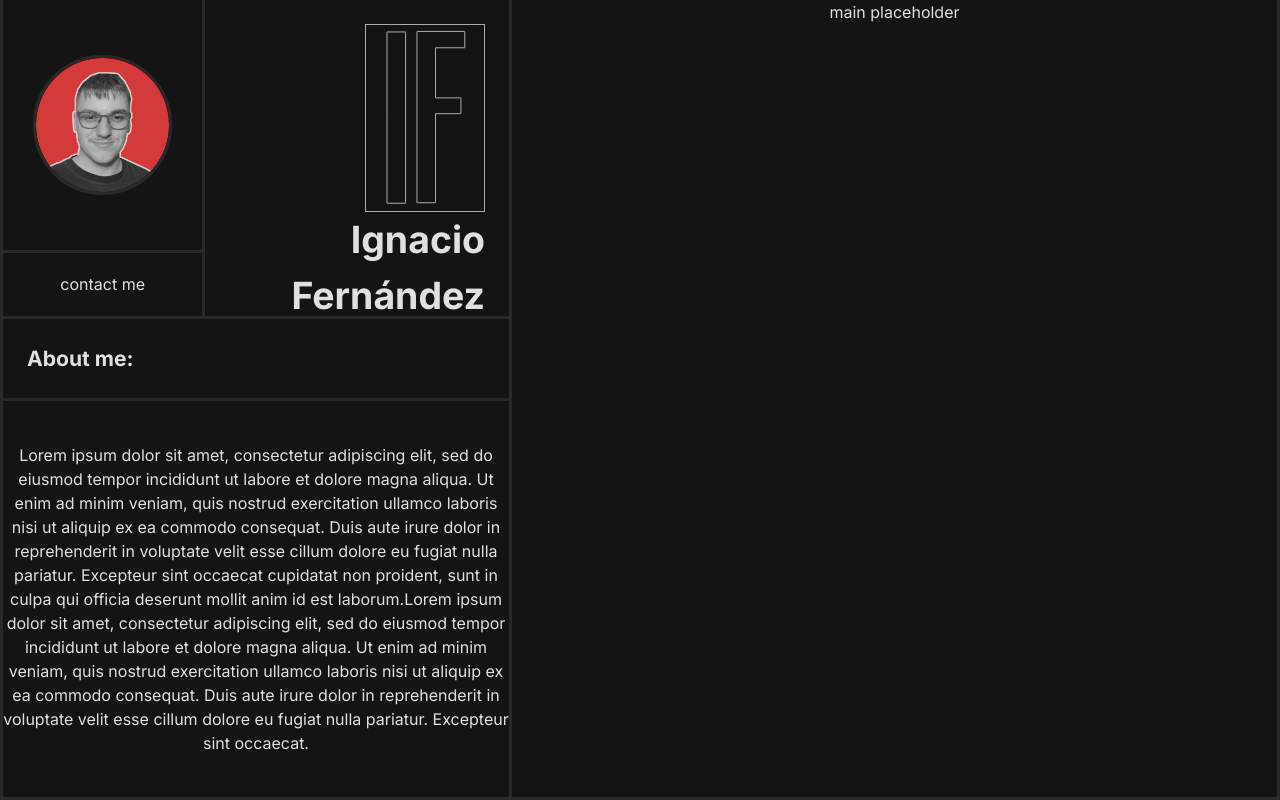
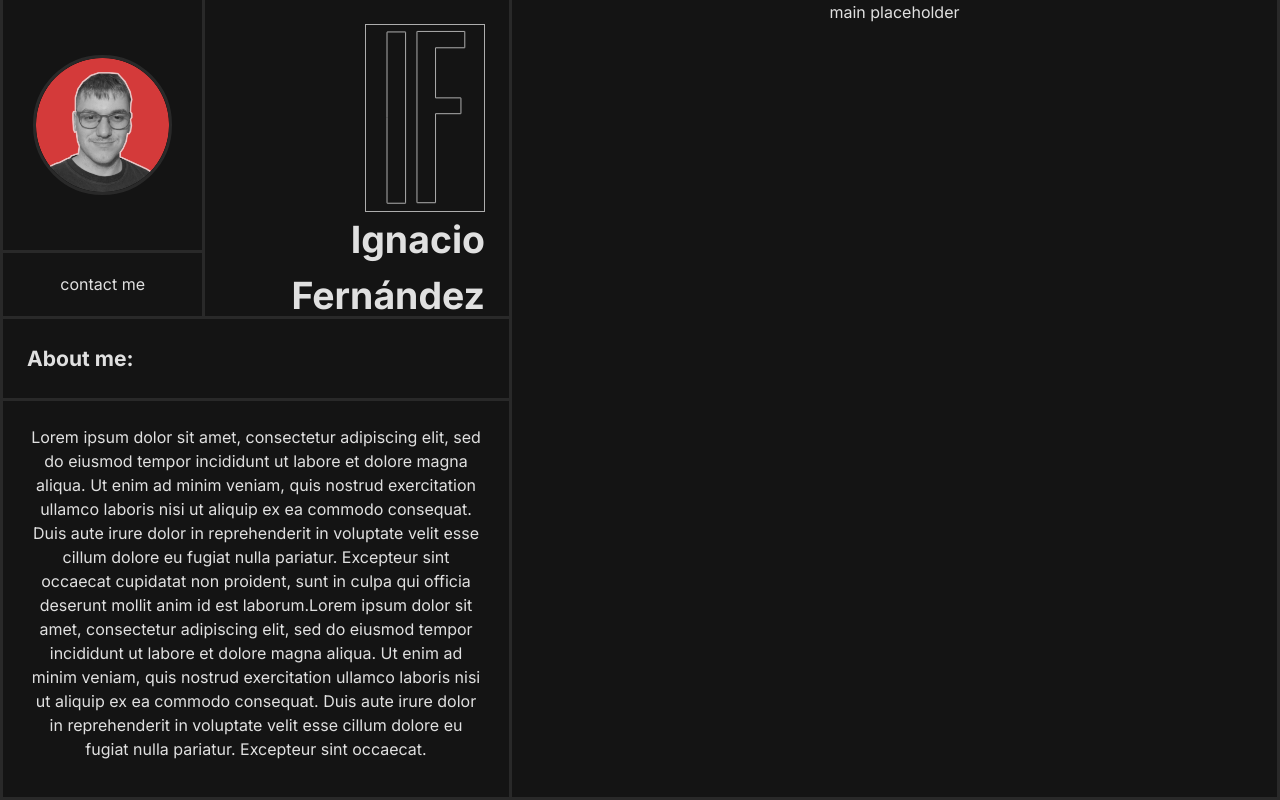
Before and after one commit to ignfer/portfolio, a React (Vite) app: page / in a window 1280 px wide. Built offline with nearby package versions, Linux system fonts and the light colour scheme.

Commit message:
Update
- Visual changes on the the 'about-me-content '

```diff
--- a/src/components/Header/Header.css
+++ b/src/components/Header/Header.css
@@ -96,6 +96,8 @@ header{
   justify-content: center;
   align-items: start;
   flex-wrap: wrap;
+
+  overflow: hidden;
 }
 
 .about-me-header{
@@ -111,3 +113,11 @@ header{
 
   font-size: large;
 }
+
+.about-me-content{
+  height: 100%;
+  box-sizing: border-box;
+  padding: 1.5rem;
+
+  overflow: scroll;
+}
```
